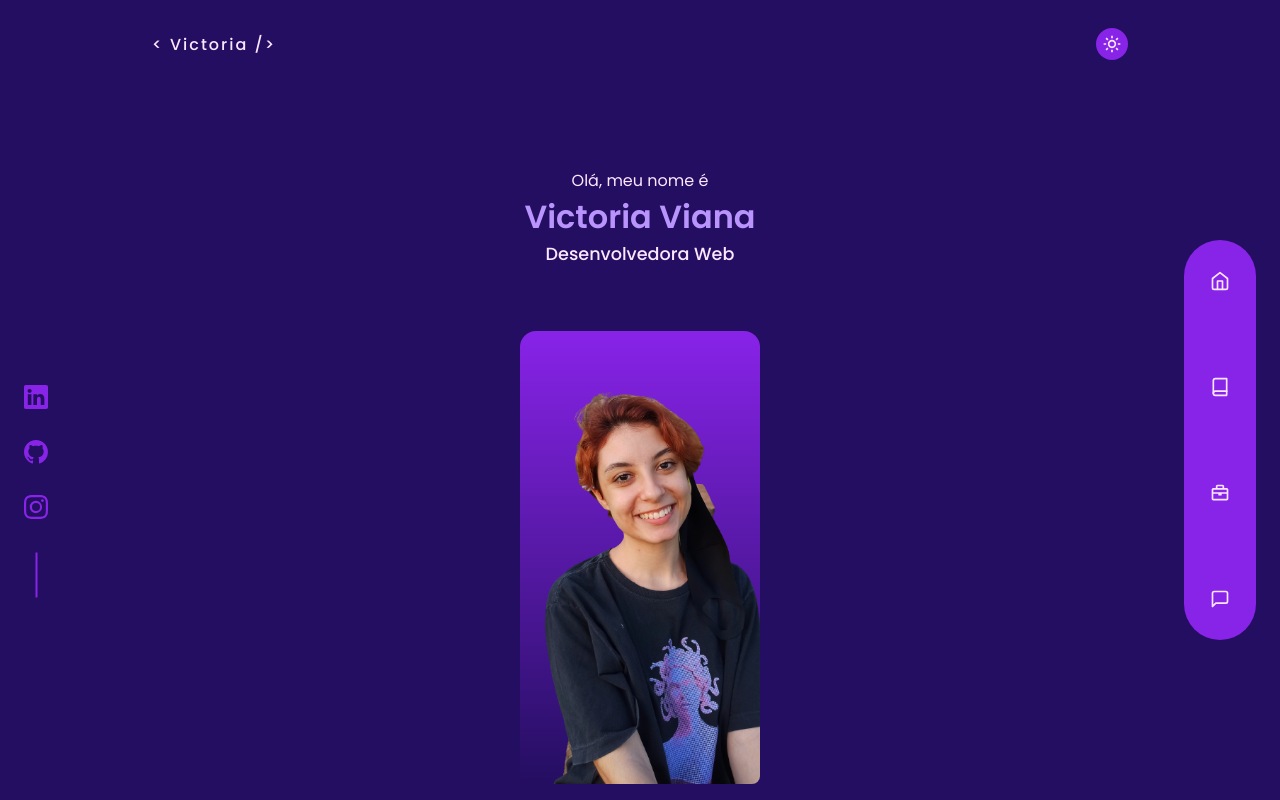
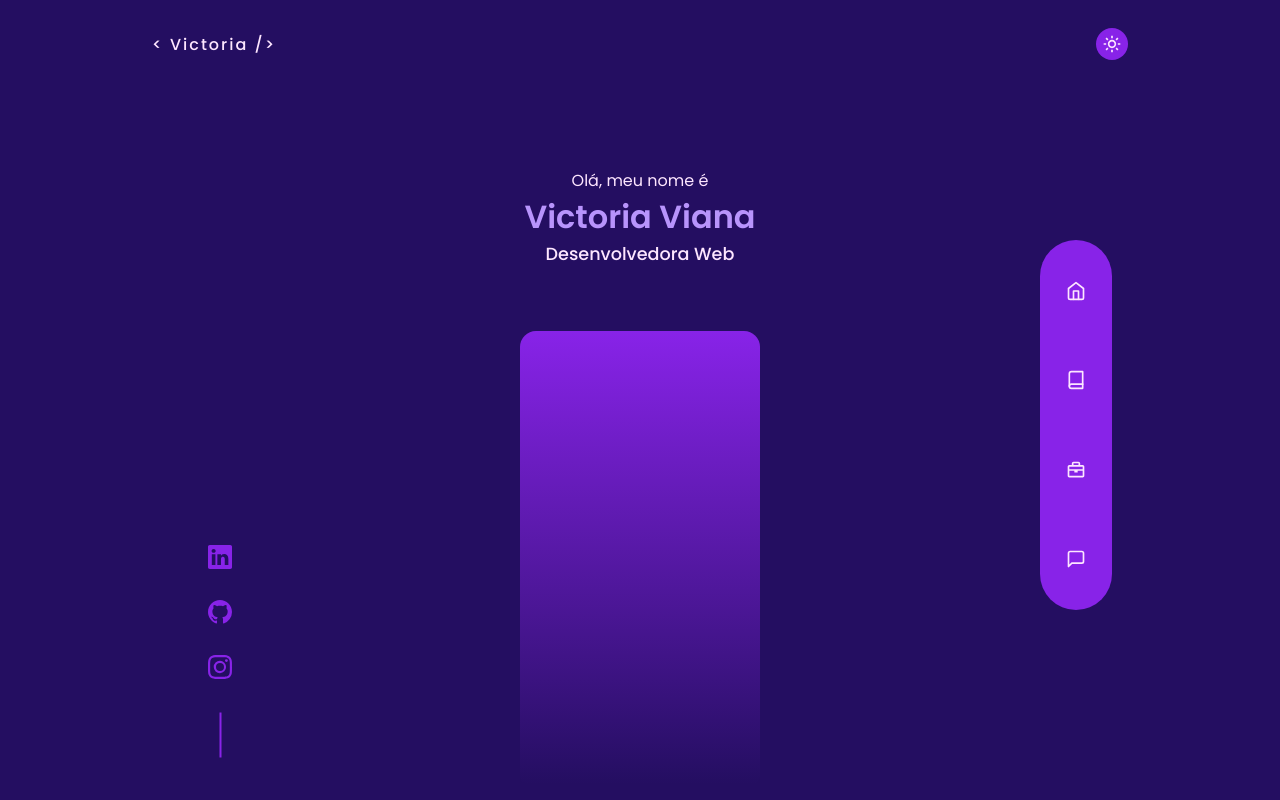
Before and after one commit to victoriavianx/portfolio, a React (Create React App) app: page / in a window 1280 px wide. Shown: the top 800 px of the page. Built offline with nearby package versions, Linux system fonts and the light colour scheme.

Commit message:
fix: media queries

```diff
--- a/src/components/Footer/styles.js
+++ b/src/components/Footer/styles.js
@@ -1,7 +1,7 @@
 import styled from "styled-components";
 
 export const Container = styled.footer`
-  margin-top: 5rem;
+  margin-top: 2rem;
   position: static;
   bottom: 0;
   width: 100%;
--- a/src/components/Menu/styles.js
+++ b/src/components/Menu/styles.js
@@ -7,8 +7,8 @@ export const Container = styled.div`
   width: 90%;
   border-radius: 4rem;
   padding: 1rem 2.25rem;
-  max-width: 678px;
   margin: 1rem;
+  max-width: 370px;
 
   ul {
     display: flex;
@@ -38,8 +38,8 @@ export const Container = styled.div`
   @media (min-width: 768px) {
     display: flex;
     align-items: center;
-    top: 15rem;
-    right: 1rem;
+    top: 18rem;
+    right: 1.5rem;
     width: 50px;
     height: 400px;
     margin: 0 0.5rem 0 0;
@@ -52,7 +52,23 @@ export const Container = styled.div`
     }
   }
 
+  @media (min-width: 1024px) {
+    top: 9.5rem;
+    right: 3rem;
+    height: 370px;
+
+    ul {
+      height: 300px;
+    }
+  }
+
+  @media (min-width: 1280px) {
+    top: 15rem;
+    right: 10rem;
+  }
+
   @media (min-width: 1440px) {
-    margin: 0 10rem 0 0;
+    top: 17rem;
+    right: 13rem;
   }
 `;
--- a/src/pages/About/styles.js
+++ b/src/pages/About/styles.js
@@ -1,7 +1,7 @@
 import styled from "styled-components";
 
 export const Container = styled.section`
-  margin-top: 1rem;
+  margin-top: 6rem;
   width: 100%;
   display: flex;
   flex-direction: column;
@@ -19,10 +19,6 @@ export const Container = styled.section`
     display: flex;
     flex-direction: column;
     align-items: center;
-  }
-
-  @media (min-width: 768px) {
-    height: 80vh;
   }
 `;
 
--- a/src/pages/Intro/intro.jsx
+++ b/src/pages/Intro/intro.jsx
@@ -30,9 +30,7 @@ const Intro = () => {
           <h3>{career}</h3>
 
           <div>
-            <ImageBox>
-              <Imagem src={Image} alt="eu" />
-            </ImageBox>
+            <ImageBox>{/* <Imagem src={Image} alt="eu" /> */}</ImageBox>
           </div>
         </Content>
       </Box>
--- a/src/pages/Intro/styles.js
+++ b/src/pages/Intro/styles.js
@@ -2,8 +2,6 @@ import styled from "styled-components";
 
 export const Container = styled.section`
   width: 100%;
-  height: 90vh;
-  max-height: 850px;
 `;
 
 export const Box = styled.div`
@@ -72,7 +70,7 @@ export const Imagem = styled.img`
 
 export const SocialMedia = styled.div`
   position: absolute;
-  bottom: 15rem;
+  bottom: 5rem;
   left: 1.5rem;
   display: grid;
   row-gap: 0.5rem;
@@ -97,7 +95,15 @@ export const SocialMedia = styled.div`
     transform: rotate(90deg) translate(16px, 10px);
   }
 
+  @media (min-width: 390px) {
+    left: 2rem;
+    bottom: 12rem;
+  }
+
   @media (min-width: 768px) {
+    bottom: 15rem;
+    left: 3.5rem;
+
     svg {
       font-size: 1.5rem;
     }
@@ -107,8 +113,26 @@ export const SocialMedia = styled.div`
     }
   }
 
+  @media (min-width: 820px) {
+    bottom: 25rem;
+  }
+
+  @media (min-width: 912px) {
+    bottom: 35rem;
+  }
+
+  @media (min-width: 1024px) {
+    bottom: 5rem;
+  }
+
+  @media (min-width: 1280px) {
+    margin-left: 9.5rem;
+  }
+
   @media (min-width: 1440px) {
-    margin-left: 15rem;
+    bottom: 10rem;
+    margin-left: 0;
+    left: 15rem;
   }
 `;
 
--- a/src/routes/styles.js
+++ b/src/routes/styles.js
@@ -2,7 +2,9 @@ import styled from "styled-components";
 
 export const Container = styled.main`
   width: 100%;
-  height: 100%;
+  max-width: 1280px;
+  margin: 0 auto;
+  /* height: 100%; */
   display: flex;
   flex-direction: column;
   align-items: center;
```
